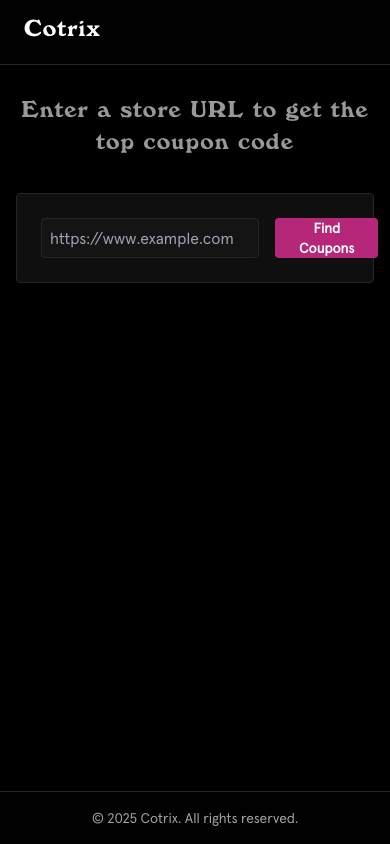
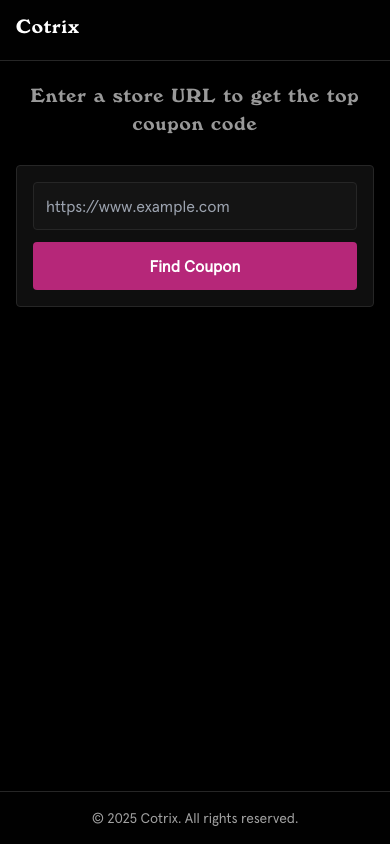
Before and after one commit to douvy/cotrix, a React (Create React App) app in the folder client/: page / in a window 390 px wide. Built offline with nearby package versions, Linux system fonts and the light colour scheme.

Commit message:
optimize app for mobile responsiveness

```diff
--- a/client/src/App.tsx
+++ b/client/src/App.tsx
@@ -70,33 +70,33 @@
 
   return (
     <div className="flex flex-col min-h-screen bg-black text-white">
-      <header className="bg-[#010101] border-b border-[#262626] px-6 py-4">
-        <h1 className="text-2xl font-bold tracking-wider text-white">Cotrix</h1>
+      <header className="bg-[#010101] border-b border-[#262626] px-4 sm:px-6 py-4">
+        <h1 className="text-xl sm:text-2xl font-bold tracking-wider text-white">Cotrix</h1>
       </header>
 
-      <main className="flex-grow px-4 md:px-8 lg:px-16 py-8">
-        <section className="mb-8 text-center">
-          <h3 className="text-[#999] tracking-wider text-2xl">
+      <main className="flex-grow px-4 py-6 sm:px-8 lg:px-16 sm:py-8">
+        <section className="mb-6 sm:mb-8 text-center">
+          <h3 className="text-xl sm:text-2xl text-[#999] tracking-wider px-2">
             Enter a store URL to get the top coupon code
           </h3>
         </section>
 
-        <section className="max-w-2xl mx-auto bg-[#0f0f0f] border border-[#262626] rounded p-6">
-          <div className="flex flex-row items-center gap-4">
+        <section className="max-w-2xl mx-auto bg-[#0f0f0f] border border-[#262626] rounded p-4 sm:p-6">
+          <div className="flex flex-col sm:flex-row items-stretch sm:items-center gap-3 sm:gap-4">
             <input
               type="text"
               placeholder="https://www.example.com"
               value={url}
               onChange={e => updateUrl(e.target.value)}
-              className="h-10 flex-grow p-2 bg-[#141414] border border-[#262626] rounded focus:outline-none focus:border-[#b62779] hover:border-[#404040]"
+              className="h-12 sm:h-10 flex-grow p-3 sm:p-2 bg-[#141414] border border-[#262626] rounded text-base focus:outline-none focus:border-[#b62779] hover:border-[#404040]"
               disabled={loading}
             />
             <button
               onClick={() => doSearch()}
               disabled={loading}
-              className="h-10 px-6 bg-[#b62779] text-white rounded hover:opacity-90 transition-opacity text-sm font-semibold disabled:opacity-50"
+              className="h-12 sm:h-10 px-6 bg-[#b62779] text-white rounded hover:opacity-90 transition-opacity text-base sm:text-sm font-semibold disabled:opacity-50"
             >
-              {loading ? 'Searching...' : 'Find Coupons'}
+              {loading ? 'Searching...' : 'Find Coupon'}
             </button>
           </div>
 
@@ -107,28 +107,28 @@
           )}
 
           {loading && (
-            <div className="mt-8 text-center text-[#999]">
+            <div className="mt-6 sm:mt-8 text-center text-[#999]">
               Searching for coupon code...
             </div>
           )}
 
           {!loading && codes.length > 0 && (
-            <div className="mt-8">
+            <div className="mt-6 sm:mt-8">
               <h2 className="text-lg mb-4 tracking-wider">Best coupon code found</h2>
-              <div className="grid grid-cols-1 sm:grid-cols-3 gap-4">
+              <div className="grid grid-cols-1 gap-3 sm:grid-cols-3 sm:gap-4">
                 {codes.map((code, idx) => (
                   <button
                     key={idx}
                     onClick={() => copyCode(code)}
-                    className="group relative bg-[#141414] border border-[#262626] rounded p-6 text-center cursor-pointer hover:border-[#404040] transition-colors"
+                    className="group relative bg-[#141414] border border-[#262626] rounded p-6 text-center cursor-pointer hover:border-[#404040] transition-colors min-h-[80px] flex items-center justify-center"
                   >
-                    <h1 className="text-md tracking-wider">{code}</h1>
+                    <h1 className="text-lg sm:text-md tracking-wider">{code}</h1>
 
                     {copiedCode !== code && (
-                      <div className="absolute top-1 right-1 flex items-center gap-1 text-xs text-white opacity-0 group-hover:opacity-100 transition-opacity delay-100">
+                      <div className="absolute top-2 right-2 flex items-center gap-1 text-sm sm:text-xs text-white opacity-100 sm:opacity-0 sm:group-hover:opacity-100 transition-opacity delay-100">
                         <svg
-                          width="14"
-                          height="14"
+                          width="16"
+                          height="16"
                           viewBox="0 0 24 24"
                           fill="none"
                           xmlns="http://www.w3.org/2000/svg"
@@ -146,11 +146,11 @@
                     )}
 
                     {copiedCode === code && (
-                      <div className="absolute top-1 right-1 flex items-center gap-1 text-xs text-white">
+                      <div className="absolute top-2 right-2 flex items-center gap-1 text-sm sm:text-xs text-white">
                         <svg
                           aria-label="Verified"
-                          width="18"
-                          height="18"
+                          width="20"
+                          height="20"
                           viewBox="0 -960 960 960"
                           fill="none"
                           xmlns="http://www.w3.org/2000/svg"
@@ -165,7 +165,7 @@
                             fill="#ffffff"
                           />
                         </svg>
-                        <span className="text-xs">Copied</span>
+                        <span>Copied</span>
                       </div>
                     )}
                   </button>
```
